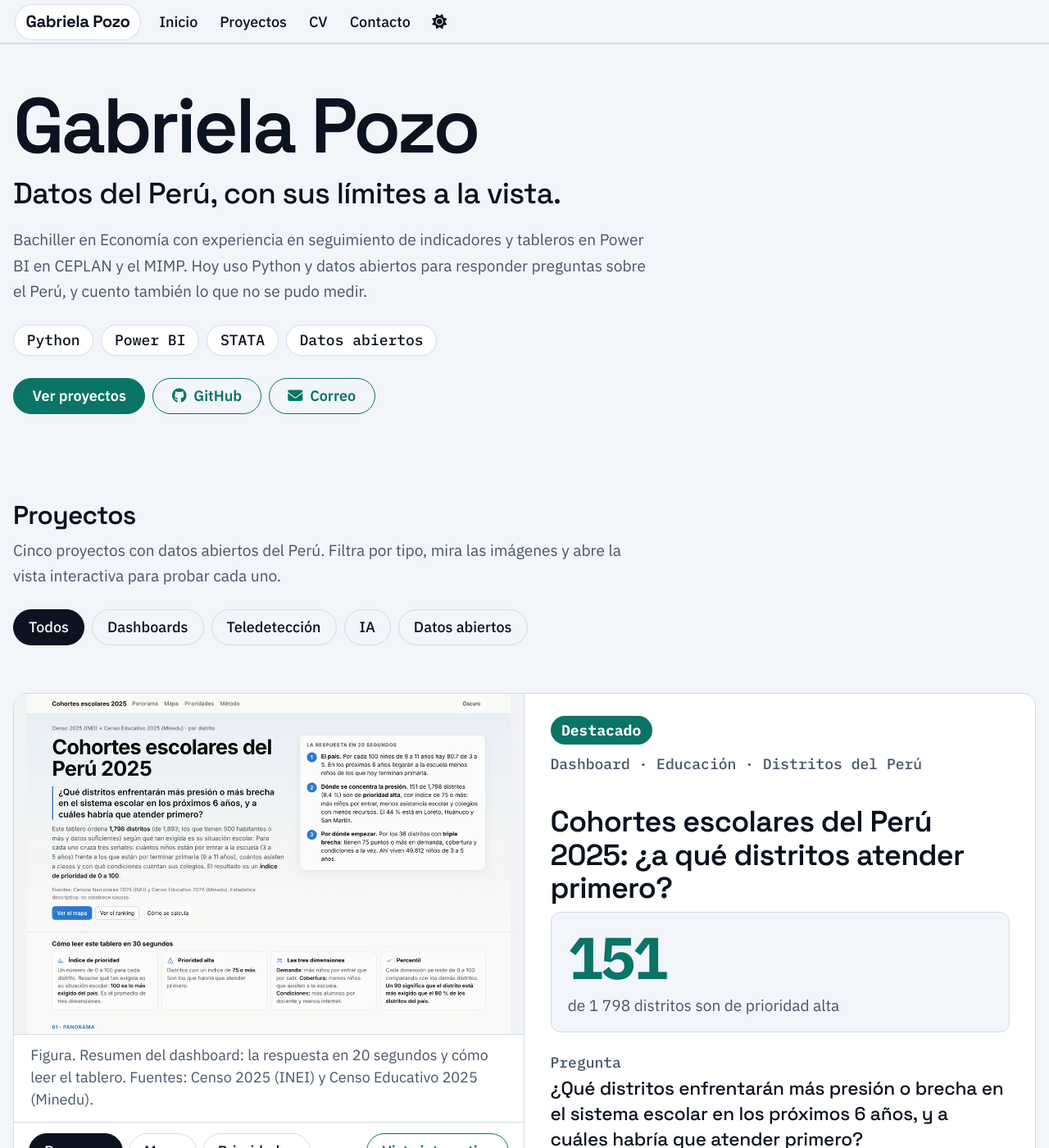
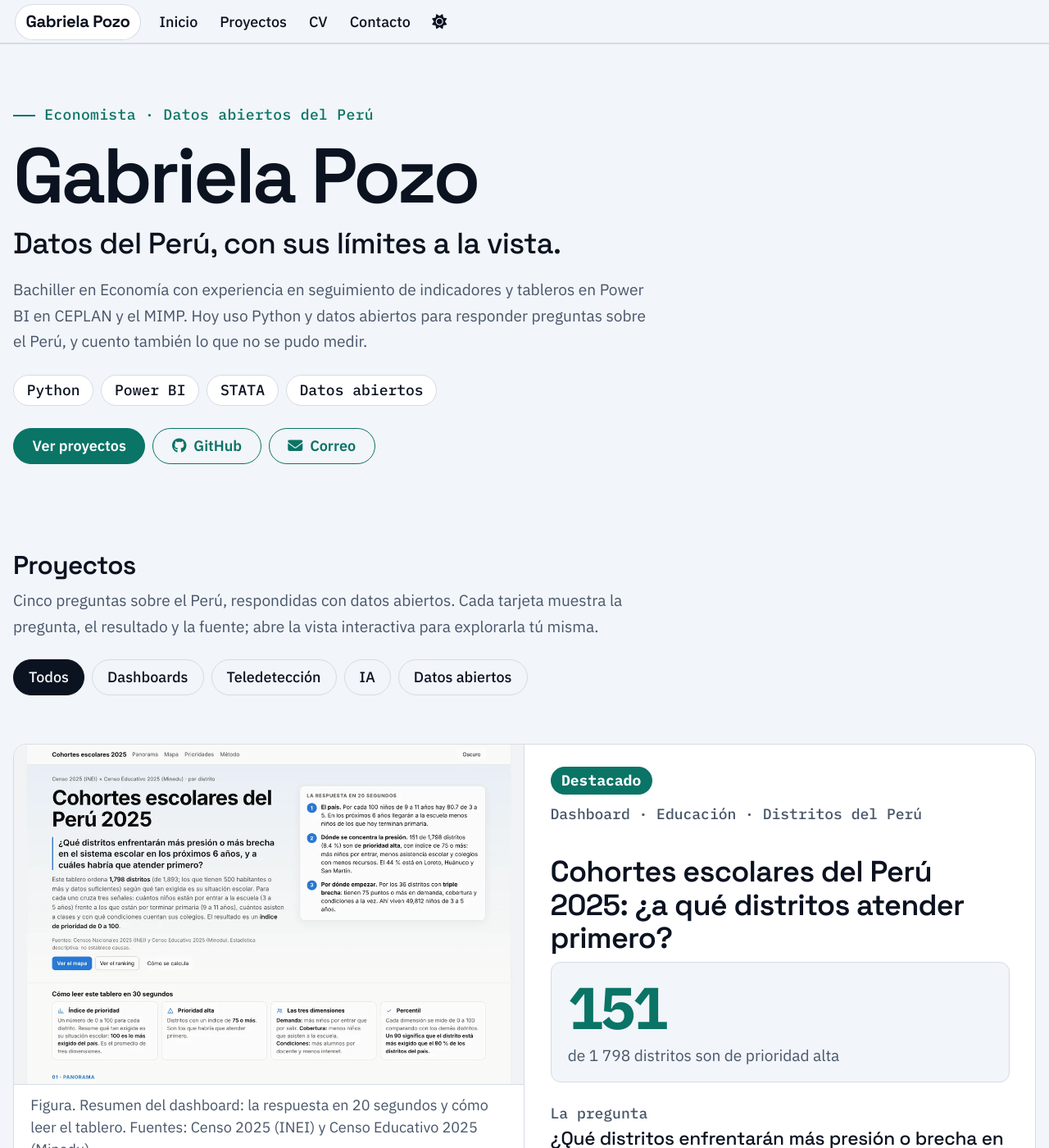
Before and after one commit to gabriela-pozo/gabriela-pozo.github.io, a Jekyll site: the page built from _pages/about.md, in a window 1280 px wide and 1400 px high. Shown: the whole window at 82% size. Built offline with Jekyll 4.4.1, drawn with Linux system fonts in a browser that asks for light colours; a script bundle is joined from its source files by our own code; some of the changed text lies outside the part shown.

Commit message:
Mejoras de diseño y textos: encabezado, tarjetas y experiencia en línea de tiempo
Co-Authored-By: Claude Sonnet 5.5 <noreply@anthropic.com>

```diff
--- a/_includes/project-card.html
+++ b/_includes/project-card.html
@@ -28,12 +28,12 @@
     <p class="card__tags">{{ p.etiquetas }}</p>
     <h3 class="card__title"><a href="{{ p.url | prepend: site.baseurl }}">{{ p.title }}</a></h3>
     <p class="card__num"><span class="card__num-value">{{ p.cifra }}</span><span class="card__num-label">{{ p.cifra_pie }}</span></p>
-    <p class="card__label">Pregunta</p>
+    <p class="card__label">La pregunta</p>
     <p class="card__q">{{ p.pregunta }}</p>
-    <p class="card__label">Resultado</p>
+    <p class="card__label">Lo que encontré</p>
     <p class="card__r">{{ p.resultado | markdownify | remove: "<p>" | remove: "</p>" | strip }}</p>
     <p class="card__actions">
-      <a class="btn" href="{{ p.url | prepend: site.baseurl }}" aria-label="Ver el caso: {{ p.title | escape }}">Ver caso</a>
+      <a class="btn" href="{{ p.url | prepend: site.baseurl }}" aria-label="Ver el caso: {{ p.title | escape }}">Leer el caso</a>
       <a class="btn btn--outline" href="{{ p.repo }}" rel="noopener" aria-label="Código de {{ p.title | escape }}">Código</a>
       {%- if p.demo %}
       <a class="btn btn--outline" href="{{ p.demo }}" rel="noopener" aria-label="{{ p.demo_label }} de {{ p.title | escape }}">{{ p.demo_label }}</a>
--- a/_layouts/proyecto.html
+++ b/_layouts/proyecto.html
@@ -10,9 +10,9 @@ layout: single
     <figcaption>{{ page.figcaption }}</figcaption>
   </figure>
   <p class="card__num project__num"><span class="card__num-value">{{ page.cifra }}</span><span class="card__num-label">{{ page.cifra_pie }}</span></p>
-  <p class="card__label">Pregunta</p>
+  <p class="card__label">La pregunta</p>
   <p class="project__q">{{ page.pregunta }}</p>
-  <p class="card__label">Resultado</p>
+  <p class="card__label">Lo que encontré</p>
   <p class="project__r">{{ page.resultado | markdownify | remove: "<p>" | remove: "</p>" | strip }}</p>
   <p class="card__actions">
     <a class="btn btn--outline" href="{{ page.repo }}" rel="noopener">Código</a>
--- a/_pages/about.md
+++ b/_pages/about.md
@@ -12,6 +12,7 @@ redirect_from:
 ---
 
 <section id="inicio" class="hero" aria-labelledby="nombre">
+  <p class="eyebrow">Economista · Datos abiertos del Perú</p>
   <h1 id="nombre" class="hero__name">Gabriela Pozo</h1>
   <p class="hero__tagline">Datos del Perú, con sus límites a la vista.</p>
   <p class="hero__bio">Bachiller en Economía con experiencia en seguimiento de indicadores y tableros en Power BI en CEPLAN y el MIMP. Hoy uso Python y datos abiertos para responder preguntas sobre el Perú, y cuento también lo que no se pudo medir.</p>
@@ -34,7 +35,7 @@ redirect_from:
 
 <section id="proyectos" class="section" aria-labelledby="t-proyectos">
   <h2 id="t-proyectos" class="section__title">Proyectos</h2>
-  <p class="home-lead">Cinco proyectos con datos abiertos del Perú. Filtra por tipo, mira las imágenes y abre la vista interactiva para probar cada uno.</p>
+  <p class="home-lead">Cinco preguntas sobre el Perú, respondidas con datos abiertos. Cada tarjeta muestra la pregunta, el resultado y la fuente; abre la vista interactiva para explorarla tú misma.</p>
   <div class="filters" role="group" aria-label="Filtrar proyectos por tipo" data-filters>
     <button type="button" data-filter="todos" aria-pressed="true">Todos</button>
     <button type="button" data-filter="dashboards" aria-pressed="false">Dashboards</button>
@@ -52,7 +53,8 @@ redirect_from:
 </section>
 
 <section id="cv" class="section" aria-labelledby="t-cv">
-  <h2 id="t-cv" class="section__title">CV</h2>
+  <h2 id="t-cv" class="section__title">Experiencia</h2>
+  <p class="home-lead">Prácticas preprofesionales en seguimiento de indicadores y tableros.</p>
   <p class="cv__download">{% include cv-button.html %}</p>
   <div class="cv-entry">
     <p class="cv-entry__head"><strong>CEPLAN</strong><span>2024-2025</span></p>
@@ -71,7 +73,7 @@ redirect_from:
 <section id="contacto" class="section" aria-labelledby="t-contacto">
   <h2 id="t-contacto" class="section__title">Contacto</h2>
   <div class="contact">
-    <p class="contact__text">¿Una pregunta sobre datos del Perú, o ganas de conversar sobre alguno de estos proyectos? Escríbeme.</p>
+    <p class="contact__text">¿Tienes una pregunta sobre el Perú que los datos puedan responder? Escríbeme y la conversamos.</p>
     <p class="contact__actions">
       <a class="btn" href="mailto:{{ site.author.email }}"><i class="fa-solid fa-envelope" aria-hidden="true"></i> {{ site.author.email }}</a>
       <a class="btn btn--outline" href="https://github.com/{{ site.author.github }}" rel="noopener"><i class="fa-brands fa-github" aria-hidden="true"></i> GitHub</a>
--- a/_sass/_gabriela.scss
+++ b/_sass/_gabriela.scss
@@ -195,7 +195,7 @@ html { scroll-padding-top: 5rem; }            /* la barra superior es fija */
 .home-lead { color: var(--gp-muted); max-width: 60ch; margin: 0 0 1.5rem; }
 .home-more { margin: 1.5rem 0 0; }
 
-.hero { max-width: 52rem; padding: 1rem 0 1rem; scroll-margin-top: 5rem; }
+.hero { max-width: 52rem; padding: 2rem 0 1rem; scroll-margin-top: 5rem; }
 .chips { display: flex; flex-wrap: wrap; gap: 0.5rem; margin: 0 0 1.5rem !important; padding: 0 !important; list-style: none; }
 .chips li {
   margin: 0 !important;
@@ -208,6 +208,8 @@ html { scroll-padding-top: 5rem; }            /* la barra superior es fija */
   border: 1px solid var(--gp-line);
   border-radius: var(--gp-radius-pill);
 }
+.eyebrow { margin: 0 0 0.75rem !important; font-family: var(--gp-mono); font-size: 1rem !important; font-weight: 500; letter-spacing: 0.02em; color: var(--gp-accent); }
+.eyebrow::before { content: ""; display: inline-block; width: 1.5rem; height: 2px; margin-right: 0.625rem; vertical-align: middle; background: currentColor; }
 .hero__name { margin: 0 0 0.75rem; font-size: clamp(2.75rem, 13vw, 5.25rem); line-height: 1; letter-spacing: -0.04em; }
 .hero__tagline {
   margin: 0 0 1rem !important;
@@ -330,8 +332,9 @@ html { scroll-padding-top: 5rem; }            /* la barra superior es fija */
 /* ---------- CV ---------- */
 .cv__download { margin: 0 0 0.5rem; }
 .cv__download:empty { display: none; }
-.cv-entry { max-width: 68ch; padding: 0.75rem 0 0.25rem; border-top: 1px solid var(--gp-line); }
-.cv-entry:first-of-type { border-top: 0; }
+.cv-entry { position: relative; max-width: 68ch; margin-left: 0.5rem; padding: 0 0 1.25rem 1.5rem; border-left: 2px solid var(--gp-line); }
+.cv-entry::before { content: ""; position: absolute; left: -0.4375rem; top: 0.5rem; width: 0.75rem; height: 0.75rem; border-radius: 50%; background: var(--gp-accent); box-shadow: 0 0 0 4px var(--gp-paper); }
+.cv-entry:last-of-type { border-left-color: transparent; padding-bottom: 0; }
 .cv-entry__head {
   display: flex; flex-wrap: wrap; justify-content: space-between; align-items: baseline;
   gap: 0.25rem 1rem; margin: 0 !important;
```
